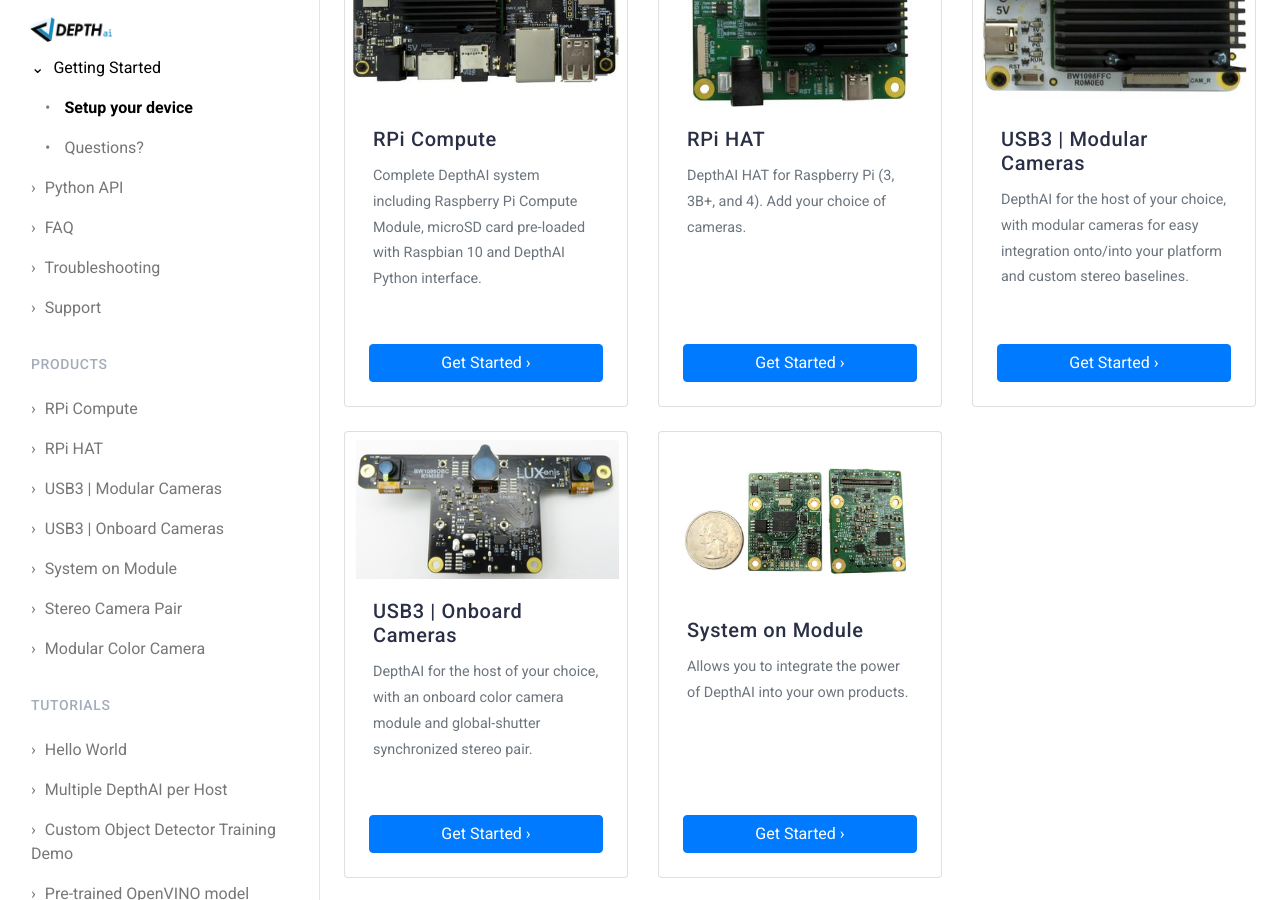
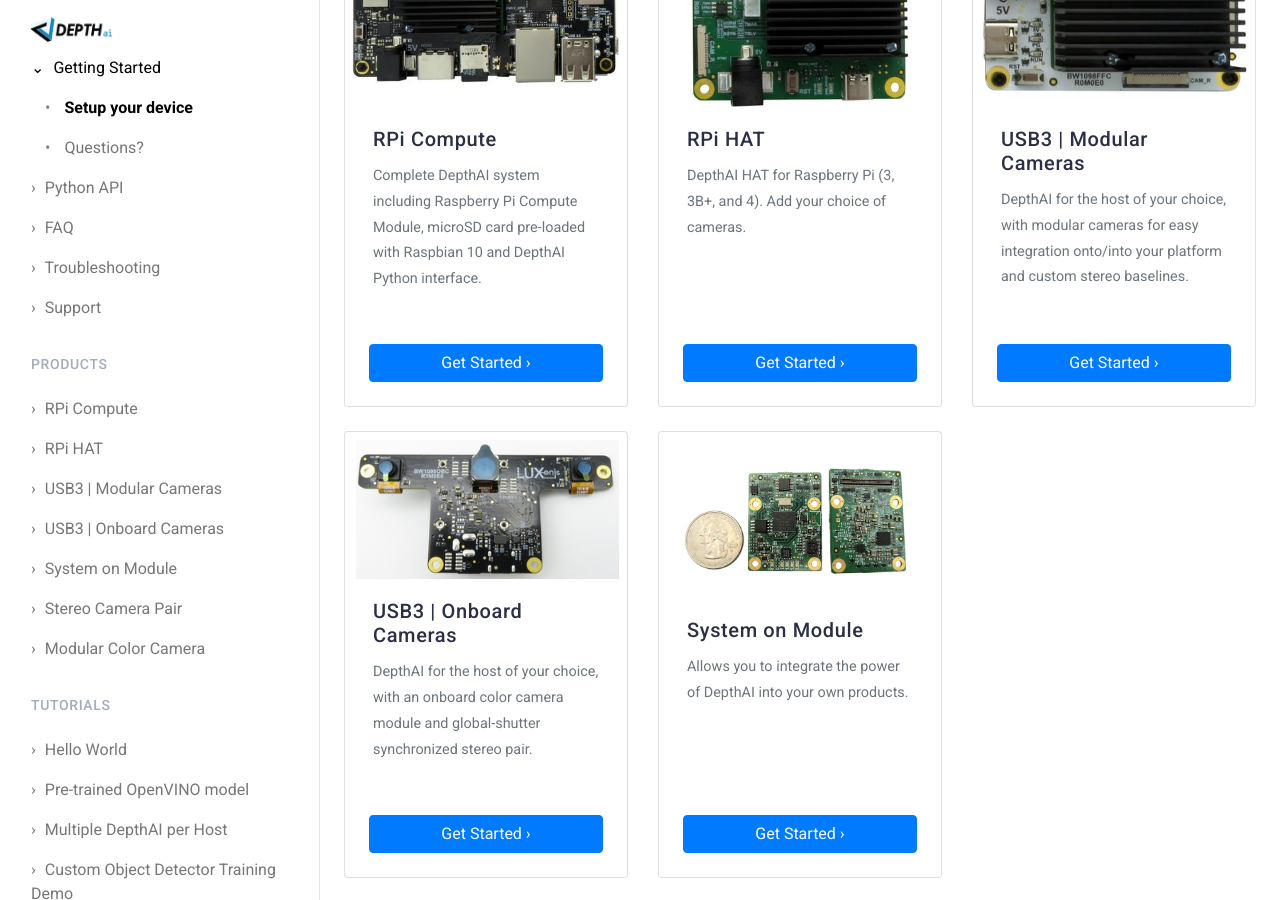
Before and after one commit to luxonis/depthai-docs-website, a Jekyll site: the page built from index.html, in a window 1280 px wide and 900 px high, scrolled down 523 px. Built offline with Jekyll 4.4.1, drawn with Linux system fonts in a browser that asks for light colours; nearby versions of some CDN libraries.

Commit message:
Update sidebar.html

```diff
--- a/_includes/sidebar.html
+++ b/_includes/sidebar.html
@@ -46,7 +46,8 @@
 
   <h6 class="sidebar-heading muted">Tutorials</h6>
   <ul class="nav flex-column">
-    {% for p in site.tutorials %}
+    {% assign sorted = (site.tutorials | sort: 'order') %}
+    {% for p in sorted %}
     <li class="nav-item {% if p.url == page.url %}active{% endif %}">
       <a class="nav-link" href="{{ p.url }}">
         {% if p.toc_title %}
```
